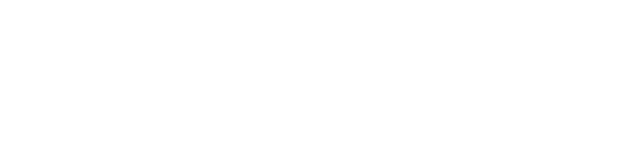
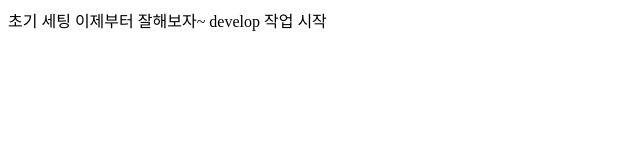
Before and after one commit to winjun1128/webproject, a plain HTML site: page index.html in a window 1280 px wide. Shown: the whole page, without its empty margins (0-640 px from the left). Drawn offline with Linux system fonts and the light colour scheme.

Commit message:
develop 작업 시작

```diff
--- a/index.html
+++ b/index.html
@@ -6,6 +6,7 @@
     <title>Document</title>
 </head>
 <body>
-
+    초기 세팅 이제부터 잘해보자~
+    develop 작업 시작
 </body>
 </html>
```
